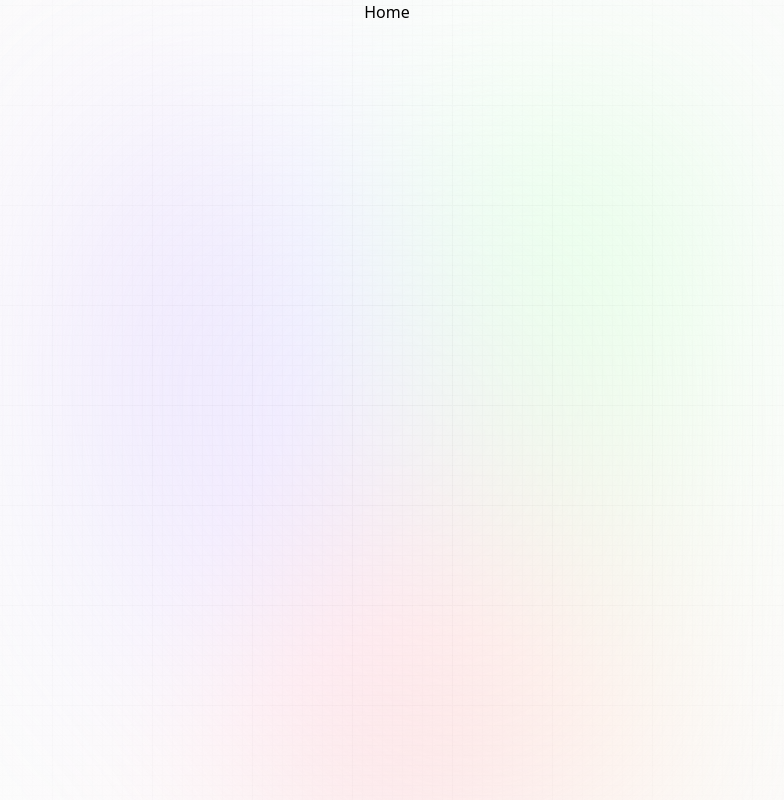
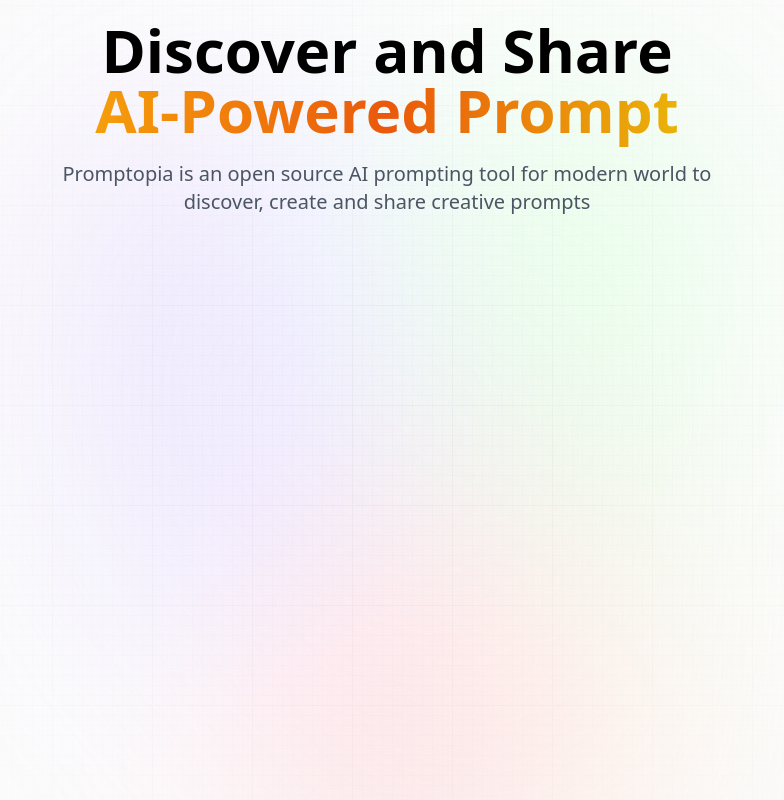
Before and after one commit to Tolegithub7/React, a Next.js app in the folder promtopia/: page / in a window 1280 px wide. Shown: the whole page, without its empty margins (253-1037 px from the left). Built offline with nearby package versions, Linux system fonts and the light colour scheme.

Commit message:
creating components

```diff
--- a/promtopia/app/page.jsx
+++ b/promtopia/app/page.jsx
@@ -1,5 +1,19 @@
 const Home = () => {
-  return <div>Home</div>;
+  return (
+    <div>
+      <section className="w-full flex-center flex-col">
+        <h1 className="head_text text-center">
+          Discover and Share
+          <br className="max-md:hidden" />
+          <span className="orange_gradient text-center">AI-Powered Prompt</span>
+        </h1>
+        <p className="desc text-center">
+          Promptopia is an open source AI prompting tool for modern world to
+          discover, create and share creative prompts
+        </p>
+      </section>
+    </div>
+  );
 };
 
 export default Home;
--- /dev/null
+++ b/promtopia/components/Feed.jsx
@@ -0,0 +1,7 @@
+import React from "react";
+
+const Feed = () => {
+  return <div></div>;
+};
+
+export default Feed;
```
Also changed, not shown: promtopia/components/Form.jsx (added), promtopia/components/Nav.jsx (added), promtopia/components/Profile.jsx (added), promtopia/components/PromptCard.jsx (added), promtopia/components/Provider.jsx (added).
